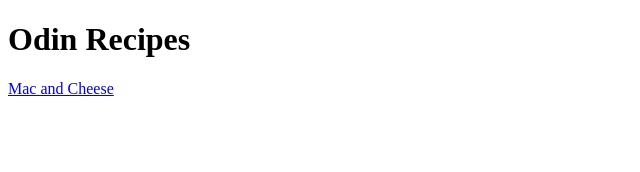
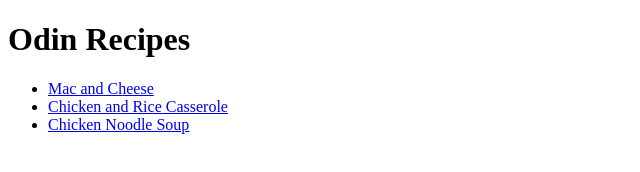
Before and after one commit to Cufiten/odin-recipes, a plain HTML site: page index.html in a window 1280 px wide. Shown: the whole page, without its empty margins (0-640 px from the left). Drawn offline with Linux system fonts and the light colour scheme.

Commit message:
Add and structure links to recipes

```diff
--- a/index.html
+++ b/index.html
@@ -7,6 +7,10 @@
 </head>
 <body>
     <h1>Odin Recipes</h1>
-    <a href="recipes/mac-and-cheese.html">Mac and Cheese</a>
+    <ul>
+        <li><a href="recipes/mac-and-cheese.html">Mac and Cheese</a></li>
+        <li><a href="recipes/chicken-rice-casserole.html">Chicken and Rice Casserole</a></li>
+        <li><a href="recipes/chicken-noodle-soup.html">Chicken Noodle Soup</a></li>
+    </ul>
 </body>
 </html>
```
